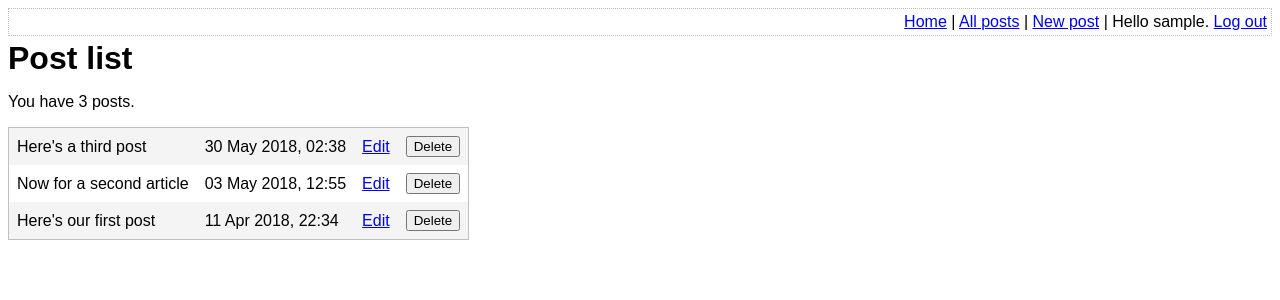
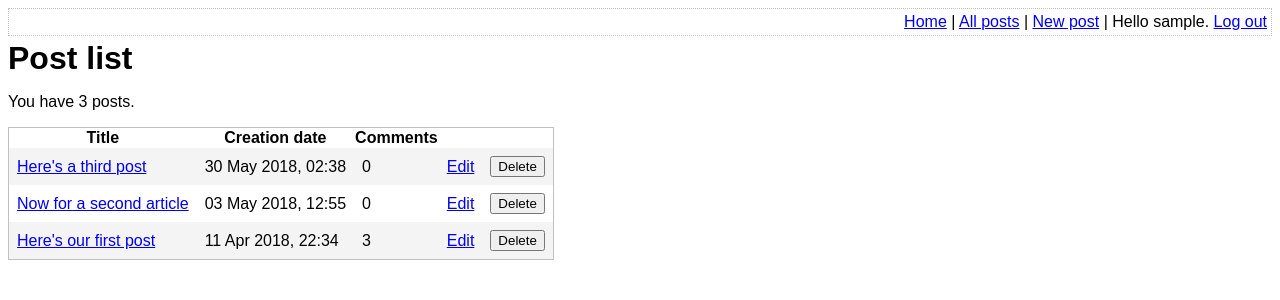
Before and after one commit to skyerus/blog, a PHP site: page /list-posts.php in a window 1280 px wide. Shown: the top 300 px of the page. Run offline with PHP 8.4, Linux system fonts and the light colour scheme; the visitor is signed in with stand-in values (Sample User, id 1); data comes from the database, SQL or seed files in the repository.

Commit message:
added headers to the table

```diff
--- a/list-posts.php
+++ b/list-posts.php
@@ -45,14 +45,27 @@ $posts = getAllPosts($pdo);
 
         <form method="post">
             <table id="post-list">
+                <thead>
+                    <tr>
+                        <th>Title</th>
+                        <th>Creation date</th>
+                        <th>Comments</th>
+                        <th />
+                        <th />
+                    </tr>
+                </thead>
                 <tbody>
                     <?php foreach ($posts as $post): ?>
                         <tr>
                             <td>
-                                <?php echo htmlEscape($post['title']) ?>
+                                <a href="view-post.php?post_id=<?php echo $post['id']?>">
+                                <?php echo htmlEscape($post['title']) ?></a>
                             </td>
                             <td>
                                 <?php echo convertSqlDate($post['created_at']) ?>
+                            </td>
+                            <td>
+                                <?php echo $post['comment_count'] ?>
                             </td>
                             <td>
                                 <a href="edit-post.php?post_id=<?php echo $post['id']?>">Edit</a>
```
